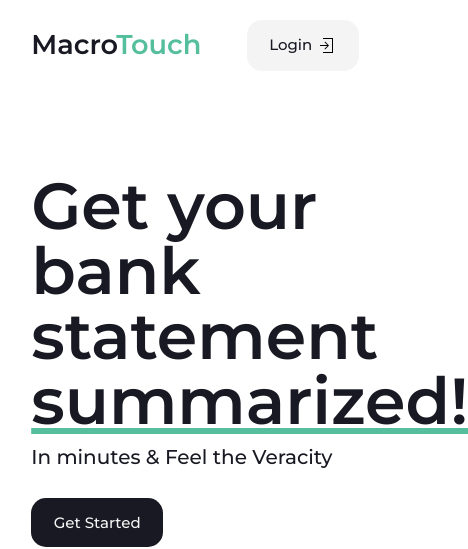
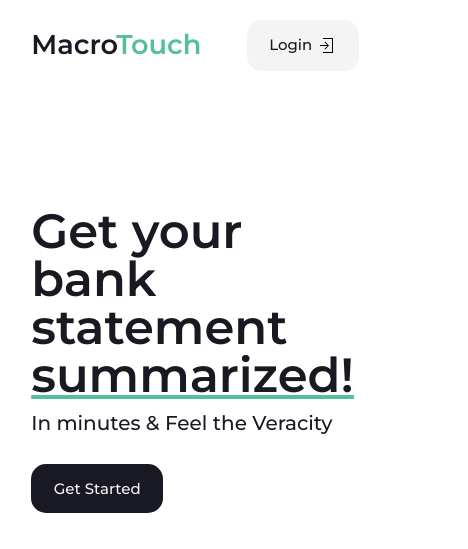
Before and after one commit to macdasy/mt-client, a React (Create React App) app: page / in a window 390 px wide. Shown: the top 549 px of the page, 468 px wide, since content can reach past the window. Built offline with nearby package versions, Linux system fonts and the light colour scheme; a web font is replaced by a local one.

Commit message:
landing heading test-1

```diff
--- a/src/components/Home/Landing.jsx
+++ b/src/components/Home/Landing.jsx
@@ -27,7 +27,7 @@ export default function Landing(){
                         </div>
 
                         <div>
-                            <h1 className="w6" style={{ fontSize:'65px', margin:0, padding:0, lineHeight:'1' }}>
+                            <h1 className="w6 resize" style={{ margin:0, padding:0, lineHeight:'1' }}>
                                 Get your bank statement <span className="fancy-underline">summarized!</span>
                             </h1>
                             <h4 style={{marginTop:'3%'}} className="w5"> In minutes & Feel the Veracity </h4>
--- a/src/styles.scss
+++ b/src/styles.scss
@@ -27,6 +27,22 @@ h1, h2, h3, h4, h5, h6,p{
     color: #181922;
     font-family: $prime-font;
 }
+
+h1.resize{
+    font-size: 4em;
+}
+
+@media (max-width:700px) {
+    h1.resize{
+        font-size: 3em;
+    }
+}
+
+// @media (max-width:400px) {
+//     h1.resize{
+//         font-size: 2em;
+//     }
+// }
 
 
 input{
```
